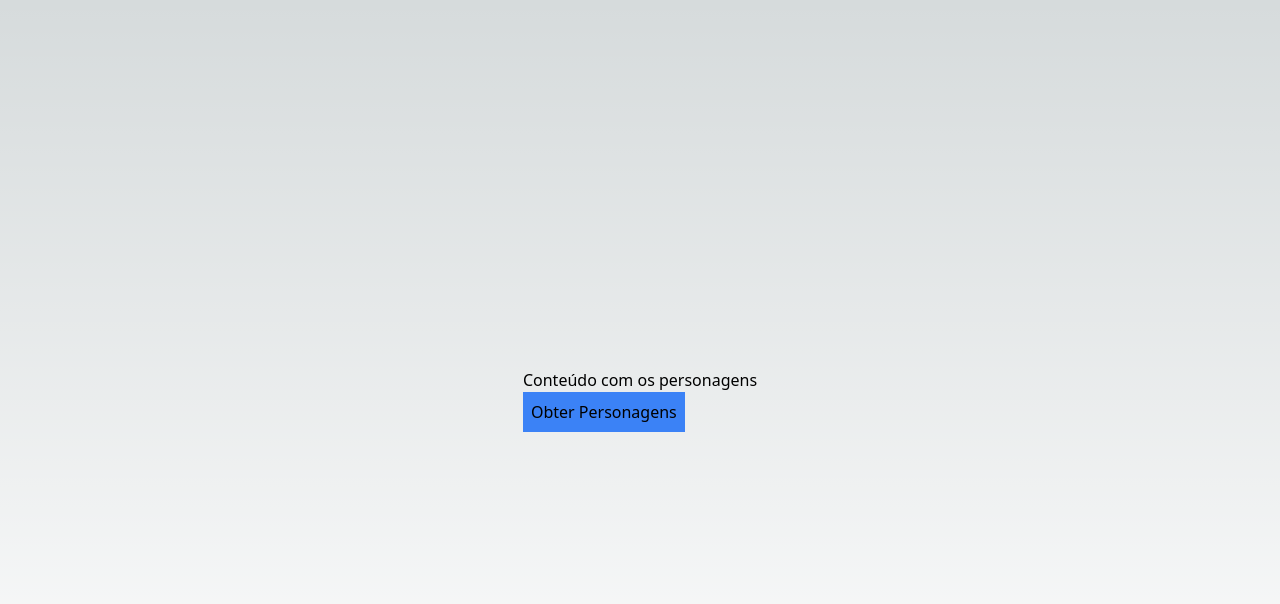
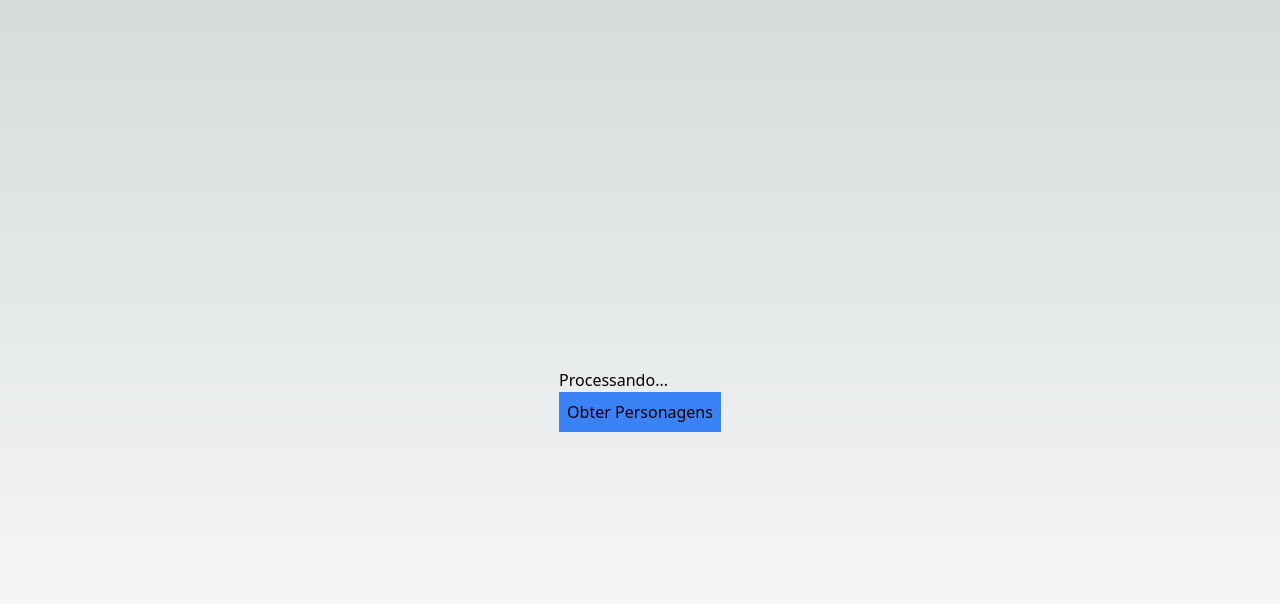
Before and after one commit to IanVictorAndrade/React-Next, a Next.js app: page /starwars in a window 1280 px wide. Both pictures are taken after a click on the button "Obter Personagens". Shown: the top 604 px of the page. Built offline with nearby package versions, Linux system fonts and the light colour scheme.

Commit message:
hook personalizado

```diff
--- a/src/components/starwars/Personagens.tsx
+++ b/src/components/starwars/Personagens.tsx
@@ -1,24 +1,37 @@
+import {useState} from "react";
+import useProcessando from "@/data/hooks/useProcessando";
+
 export default function Personagens() {
+    const { processando, iniciarProcessamento, finalizarProcessamento } = useProcessando()
 
     async function simularChamadaApi() {
 
         return new Promise(resolve => {
             setTimeout(() => {
                 resolve(1)
-            }, 6000)
+            }, 3000)
 
         })
     }
 
     async function obterPersonagens() {
-        console.log("Iniciando chamada API")
-        await simularChamadaApi()
-        console.log("Finalizando chamada API")
+        try {
+            iniciarProcessamento()
+            await simularChamadaApi()
+
+        } finally {
+            finalizarProcessamento()
+        }
+
     }
 
     return (
         <div>
-            <h1>Conteúdo com os personagens</h1>
+            {processando ? (
+                <div>Processando...</div>
+            ) : (
+                <h1>Conteúdo com os personagens</h1>
+            )}
             <button onClick={obterPersonagens} className={"bg-blue-500 p-2"}>Obter Personagens</button>
         </div>
     )
--- /dev/null
+++ b/src/data/hooks/useProcessando.ts
@@ -0,0 +1,21 @@
+import {useState} from "react";
+
+export default function useProcessando() {
+    const [processando, setProcessando] = useState<boolean>(false)
+
+    function iniciarProcessamento() {
+        setProcessando(true)
+    }
+
+    function finalizarProcessamento() {
+        setProcessando(false)
+    }
+
+    return {
+        processando,
+        iniciarProcessamento,
+        finalizarProcessamento
+    }
+
+
+}
```
